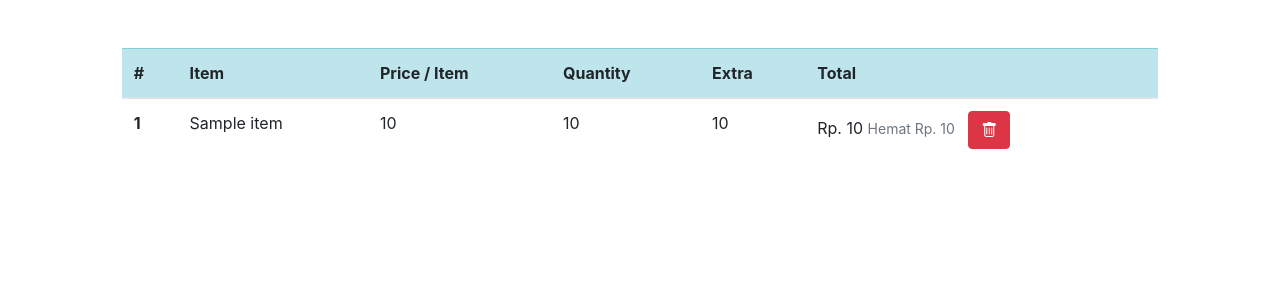
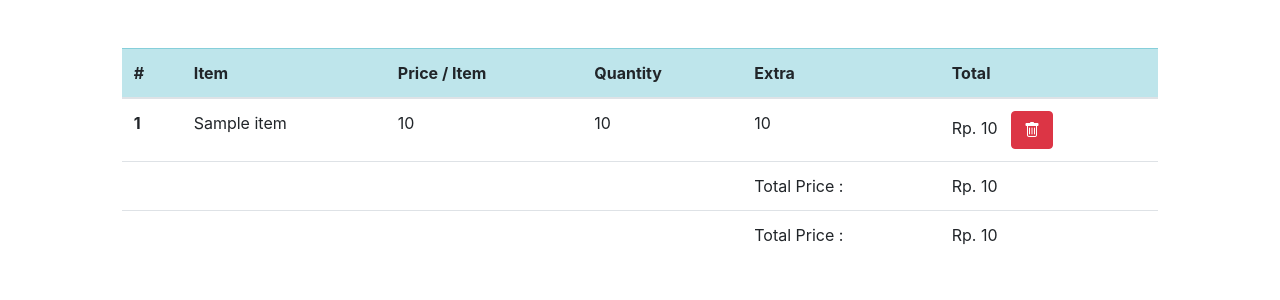
Before and after one commit to bintangx1902/pos_be_app, a Django app: template demo/templates/demo/cart.html in a window 1280 px wide. Shown: the part 56-356 px from the top of the page. Run offline with Django 3.2, Linux system fonts and the light colour scheme; the template is opened without the code that fills it: most values are stand-ins (such as "Sample title", 1, 10 or a date in 2020).

Commit message:
fixing cart

```diff
--- a/demo/templates/demo/cart.html
+++ b/demo/templates/demo/cart.html
@@ -26,7 +26,7 @@
                         <td>{{ menu.quantity }}</td>
                         <td>{{ menu.xtra_price }}</td>
                         <td>
-                            {% if menu.item.discount %}
+                            {% if menu.item.disc %}
                             Rp. {{ menu.get_total_item_discount_price }} <small class="text-small text-secondary">Hemat Rp. {{ menu.get_amount_saved }}</small>
                             {% else %}
                             Rp. {{ menu.get_total_item_price }}
@@ -36,6 +36,22 @@
                         </td>
                     </tr>
                 {% endfor %}
+
+                {% if menus.get_total_amount_saved %}
+                    <tr>
+                        <td colspan="4"></td>
+                        <td colspan="">Total Price : </td>
+                        <td>Rp. {{ menus.get_total_amount_saved }}</td>
+                    </tr>
+                {% endif %}
+
+                {% if menus.get_total %}
+                    <tr>
+                        <td colspan="4"></td>
+                        <td colspan="">Total Price : </td>
+                        <td>Rp. {{ menus.get_total }}</td>
+                    </tr>
+                {% endif %}
                 </tbody>
             </table>
         </div>
```
